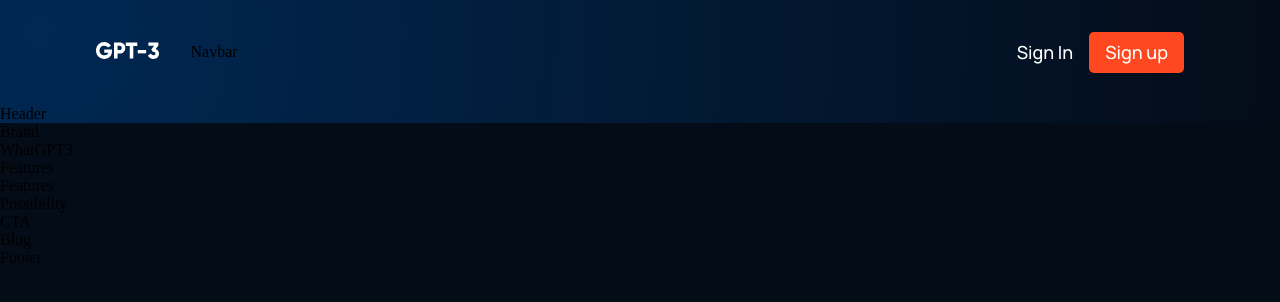
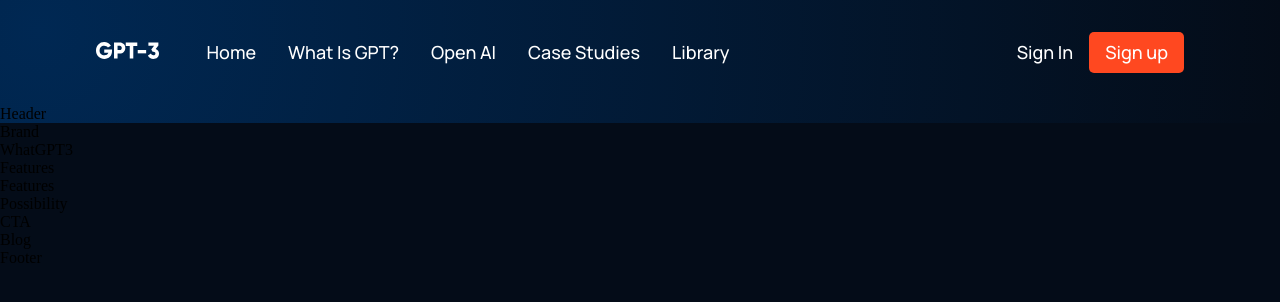
Before and after one commit to ibdavid7/gpt3_jsm, a React (Create React App) app: page / in a window 1280 px wide. Shown: the top 302 px of the page. Built offline with nearby package versions, Linux system fonts and the light colour scheme.

Commit message:
big fixes

```diff
--- a/src/components/navbar/Navbar.jsx
+++ b/src/components/navbar/Navbar.jsx
@@ -18,6 +18,7 @@
 const Navbar = () => {
 
     const [toggleMenu, setToggleMenu] = useState(false);
+
     return (
         <div className='gpt3__navbar'>
             <div className='gpt3__navbar-links'>
@@ -26,8 +27,12 @@
                 </div>
                 <div className='gpt3__navbar-links_container'>
                     <Menu />
+                    <p><a href='#home'>Home</a></p>
+                    <p><a href='#wgpt3'>What is GPT?</a></p>
+                    <p><a href='#possibility'>Open AI</a></p>
+                    <p><a href='#feagures'>Case Studies</a></p>
+                    <p><a href='#blog'>Library</a></p>
                 </div>
-                Navbar
             </div>
             <div className='gpt3__navbar-sign'>
                 <p>Sign in</p>
```
